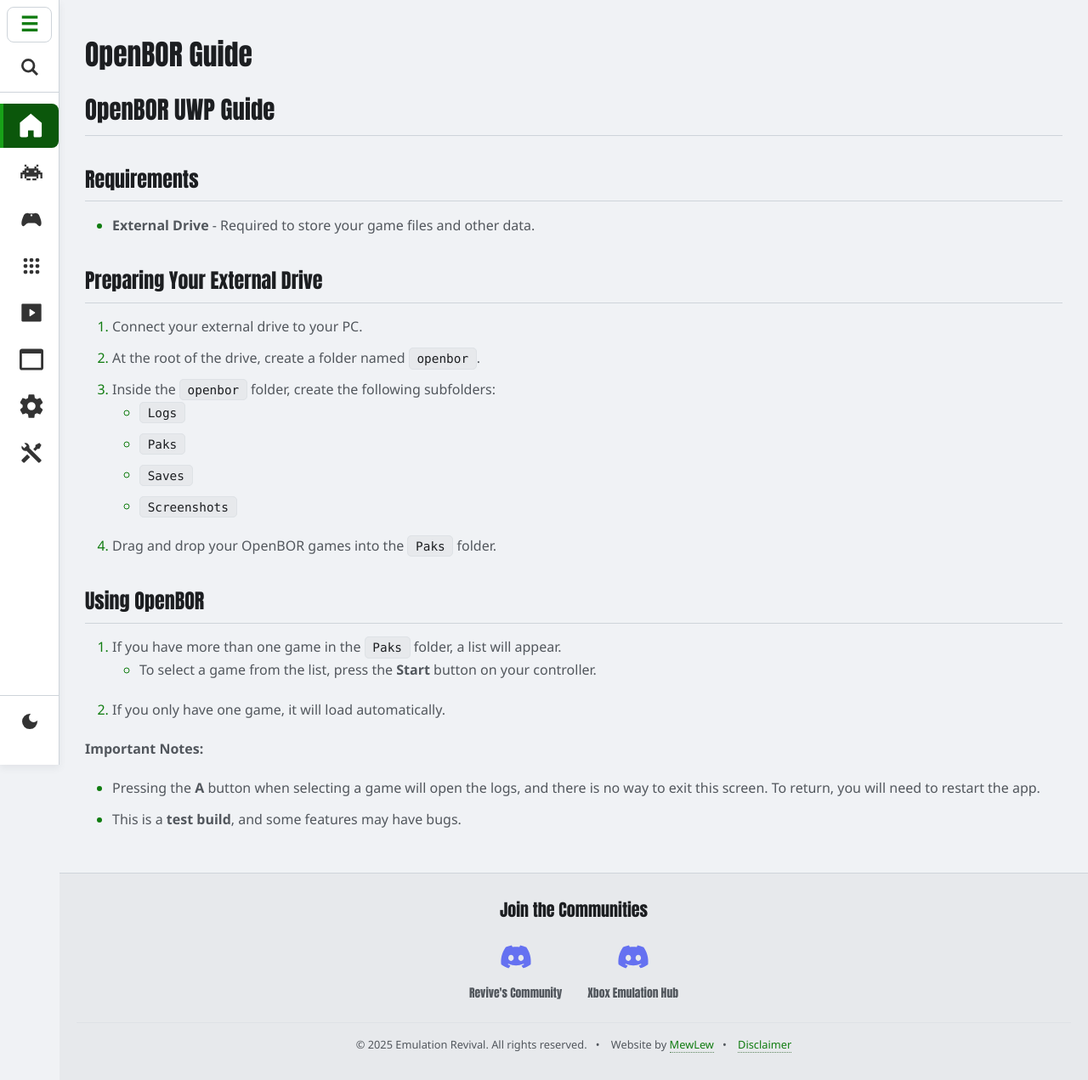
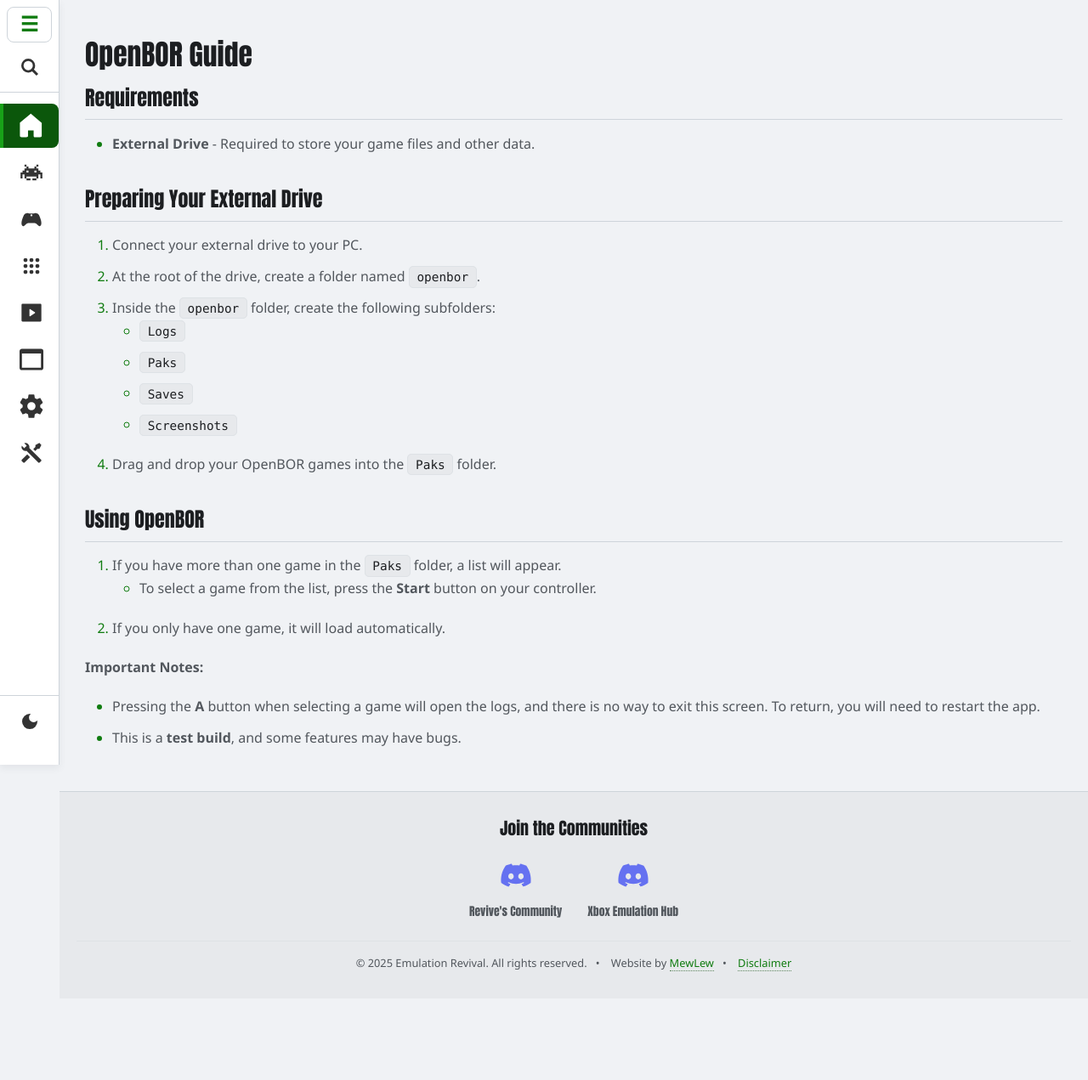
Before and after one commit to EmulationRevival/emulationrevival.github.io, a Jekyll site: the page built from guides/emulators/openbor.md, in a window 1280 px wide. Shown: the whole page at 85% size. Built offline with Jekyll 4.4.1, drawn with Linux system fonts in a browser that asks for light colours; after the commit the page ends 1175 px from its top, so only the background shows below that.

Commit message:
Update openbor.md

```diff
--- a/guides/emulators/openbor.md
+++ b/guides/emulators/openbor.md
@@ -4,8 +4,6 @@
 permalink: /guides/emulators/openbor-guide/
 description: "A guide for setting up OpenBOR on dev mode."
 ---
-
-## OpenBOR UWP Guide
 
 ### Requirements
 - **External Drive** - Required to store your game files and other data.
```
